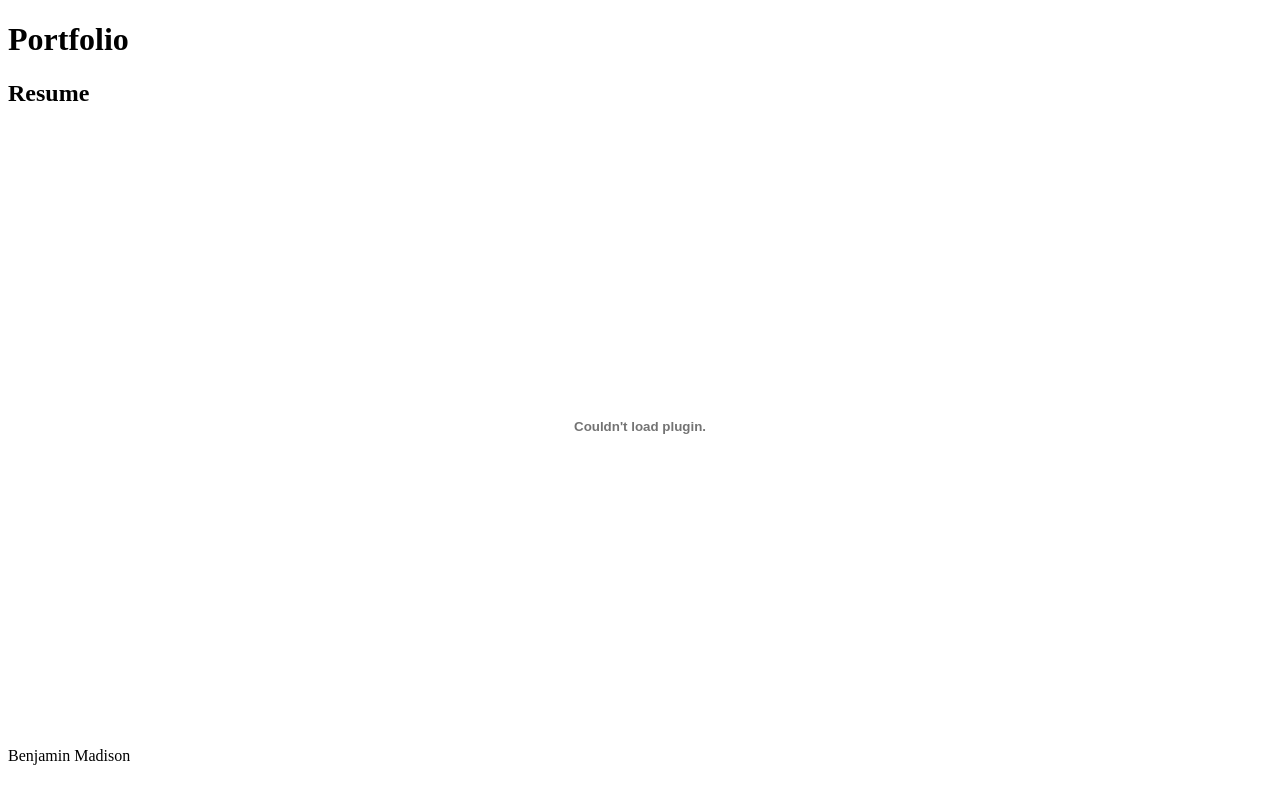
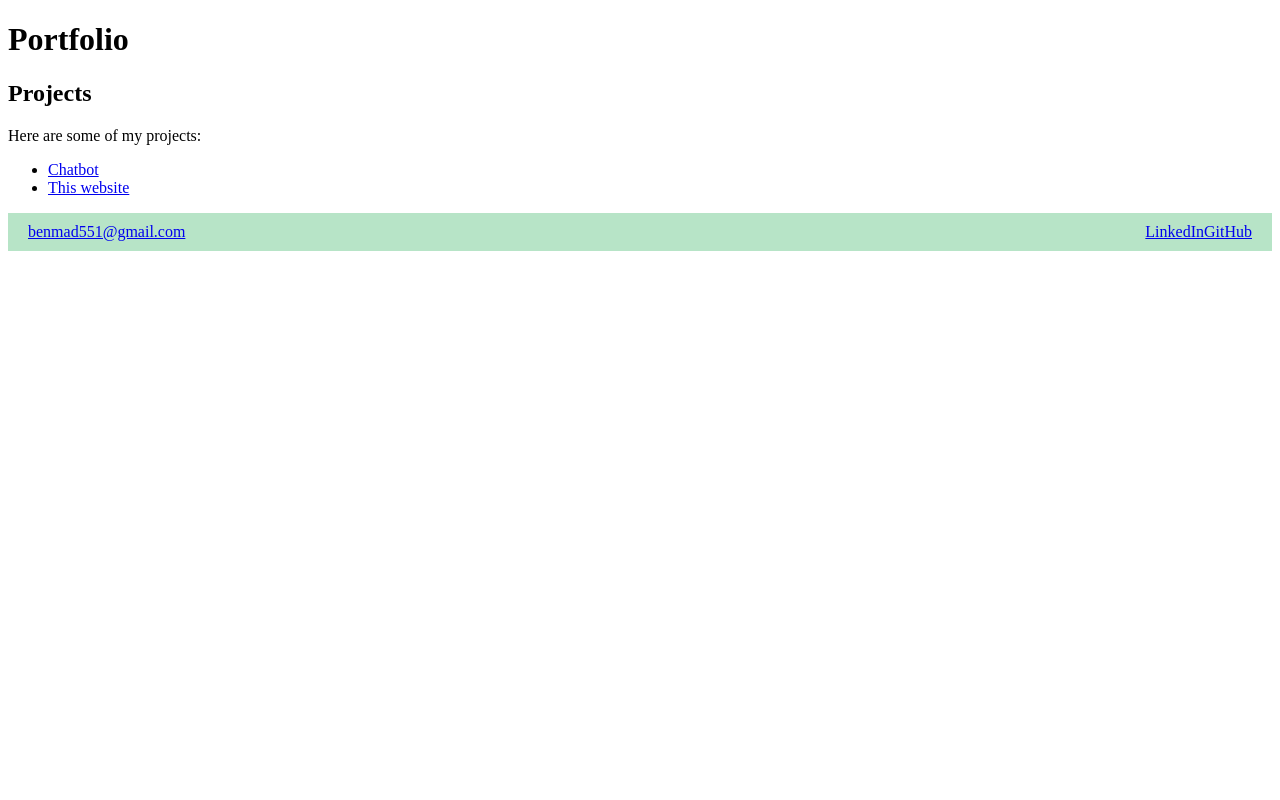
Before and after one commit to Benmad551/Portfolio, a plain HTML site: page index.html in a window 1280 px wide. Drawn offline with Linux system fonts and the light colour scheme.

Commit message:
Progress for the files, working on the looks for the footer as thats what I have the most ideas on now.

```diff
--- a/index.html
+++ b/index.html
@@ -2,6 +2,7 @@
 <html lang="en">
 
 <head>
+
     <meta charset="UTF-8">
     <title>Protfolio</title>
 <link rel="stylesheet", href="style.css">
@@ -16,11 +17,28 @@
     </header>
 
     <main>
-    <h2>Resume</h2>
-        <embed src="" type="application/pdf" width="100%" height="600px" />
+    <h2>Projects</h2>
+        <p>Here are some of my projects:</p>
+        <ul>
+            <li><a href="https://github.com/Benmad551/Chatbot">Chatbot</a></li>
+            <li><a href="https://github.com/Benmad551/Portfolio">This website</a></li>
+        </ul>
     </main>
 
-    <footer>
-        <p>Benjamin Madison</p>
+    <footer id="contacts">
+        <!--holds the whole footer-->
+        <div class="footer-container">
+            <!-- attempt for seperating email on left of footer-->
+            <div class="footer-left">
+                <a href="mailto:benmad551@gmail.com">benmad551@gmail.com</a>
+            </div>
+        <!-- attempt for seperating linkedin and github on right of footer-->
+            <div class = "footer-right">
+                <!--Add images for the LinkedIn | Github using svg files to easily change color-->
+                <a href="http://linkedin.com/in/benjamin-madison/" target="_blank">LinkedIn</a>  <a href="https://github.com/Benmad551" target="_blank">GitHub</a>
+            </div>
+    </div>
     </footer>
+
 </body>
+</html>
--- a/style.css
+++ b/style.css
@@ -0,0 +1,23 @@
+/* Peach: #FFDAB9, Fern: #7FA36C*/
+/* B7E4C7 looks like a better green for chrome, more of what I was expecting */
+
+
+
+footer {
+  background-color: #B7E4C7; /* Fern color */
+  color: white;
+  padding: 10px 0;
+
+}
+.footer-container {
+  display: flex;
+  justify-content: space-between;
+  align-items: center;
+  padding: 0 20px;
+}
+.footer-left{
+    display: flex;
+}
+.footer-right {
+    display: flex;
+}
```
